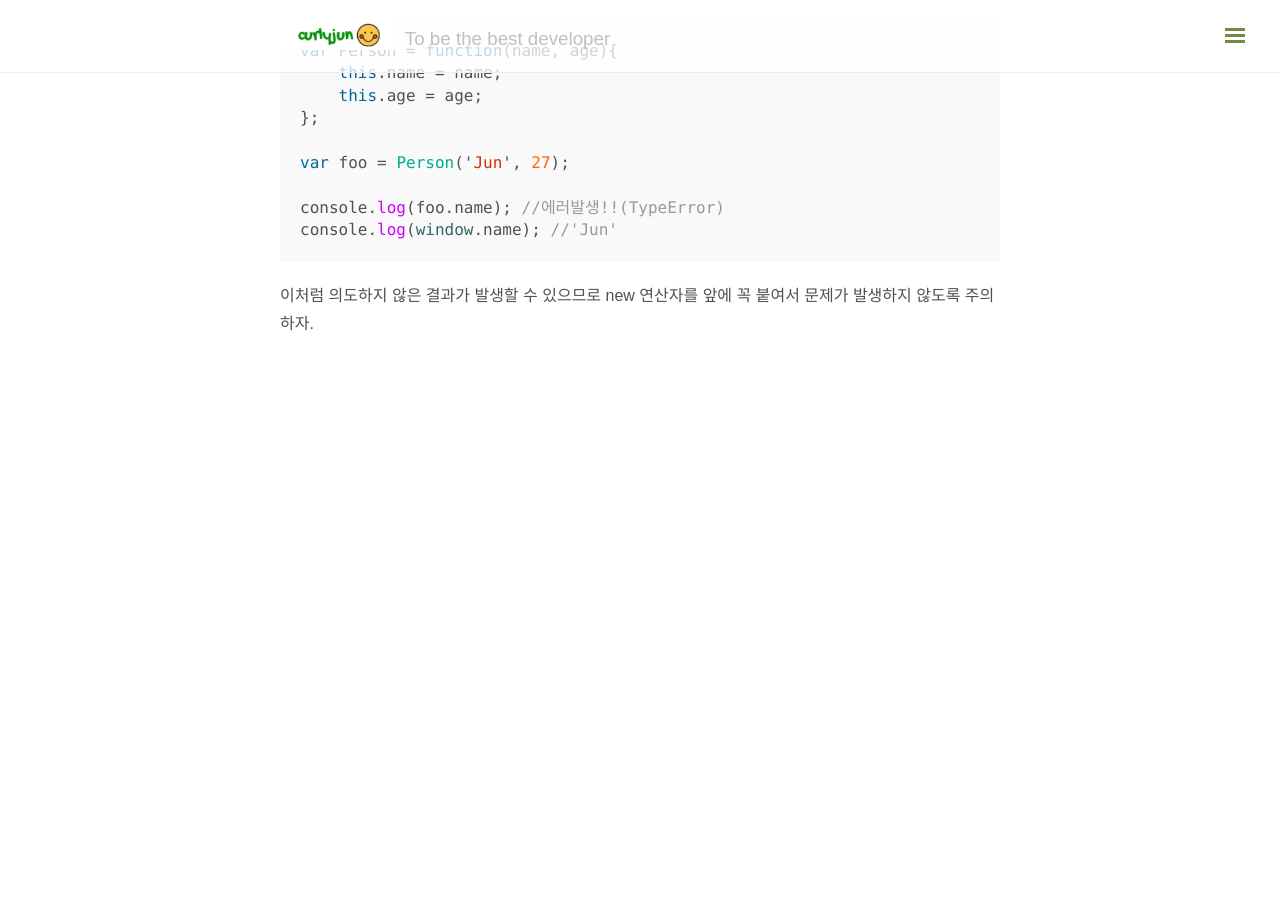
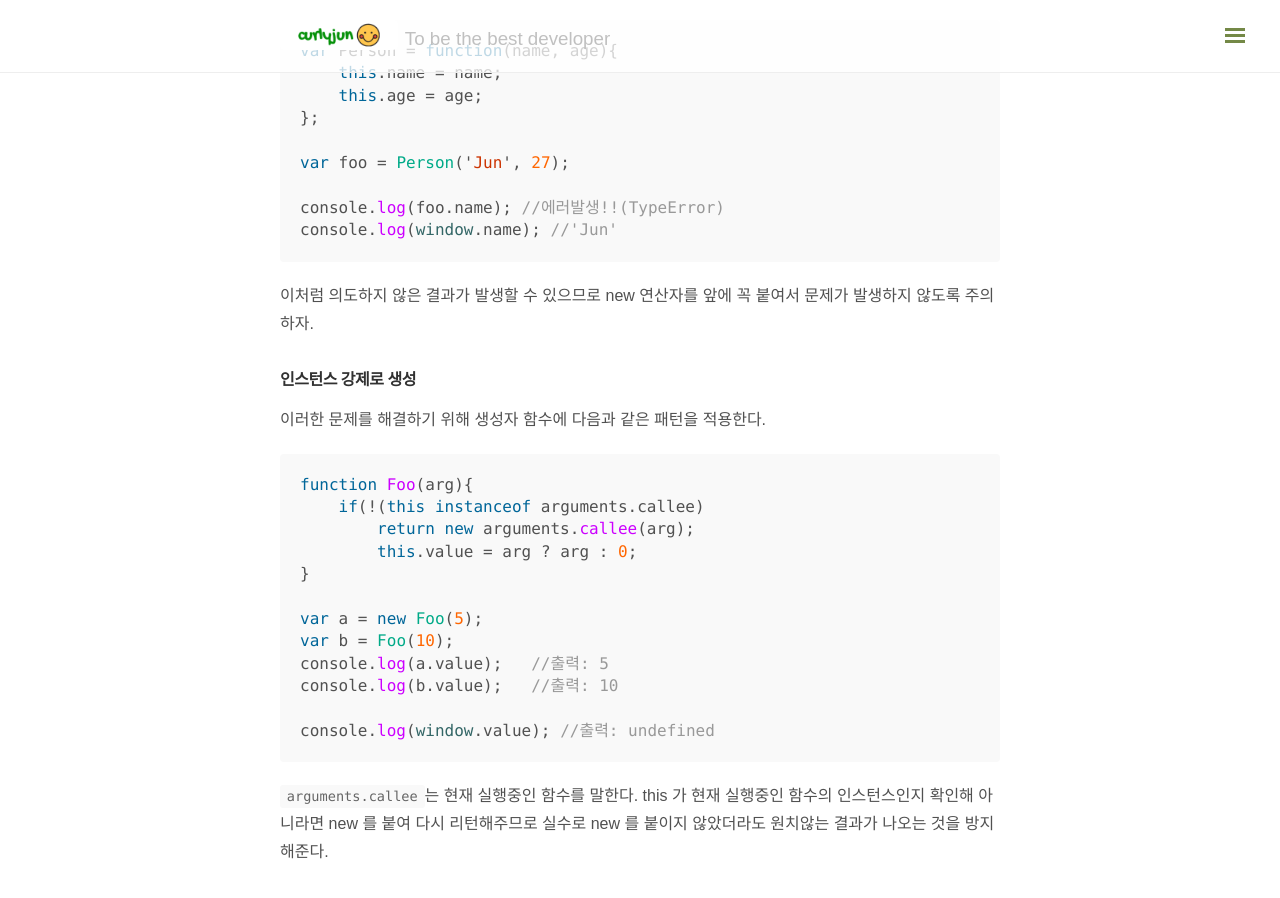
Before and after one commit to curlyjun/legacy__blog, a Jekyll site: the page built from _posts/JavaScript/2019-01-24-자바스크립트-객체-생성-방법.md, in a window 1280 px wide and 900 px high, scrolled down 1458 px. Built offline with Jekyll 4.4.1, drawn with Linux system fonts in a browser that asks for light colours; nearby versions of some CDN libraries; comment, search, counter and statistics services are not loaded; before the commit the page ends 1860 px from its top, so only the background shows below that.

Commit message:
add post

````diff
--- a/_posts/JavaScript/2019-01-24-자바스크립트-객체-생성-방법.md
+++ b/_posts/JavaScript/2019-01-24-자바스크립트-객체-생성-방법.md
@@ -69,3 +69,26 @@ console.log(window.name); //'Jun'
 ```
 
 이처럼 의도하지 않은 결과가 발생할 수 있으므로 new 연산자를 앞에 꼭 붙여서 문제가 발생하지 않도록 주의하자.
+
+
+
+### 인스턴스 강제로 생성
+
+이러한 문제를 해결하기 위해 생성자 함수에 다음과 같은 패턴을 적용한다.
+
+```js
+function Foo(arg){
+    if(!(this instanceof arguments.callee)
+        return new arguments.callee(arg);
+   	this.value = arg ? arg : 0;
+}
+
+var a = new Foo(5);
+var b = Foo(10);
+console.log(a.value);	//출력: 5
+console.log(b.value);	//출력: 10
+
+console.log(window.value); //출력: undefined
+```
+
+`arguments.callee`는 현재 실행중인 함수를 말한다. this 가 현재 실행중인 함수의 인스턴스인지 확인해 아니라면 new 를 붙여 다시 리턴해주므로 실수로 new 를 붙이지 않았더라도 원치않는 결과가 나오는 것을 방지해준다.
````
